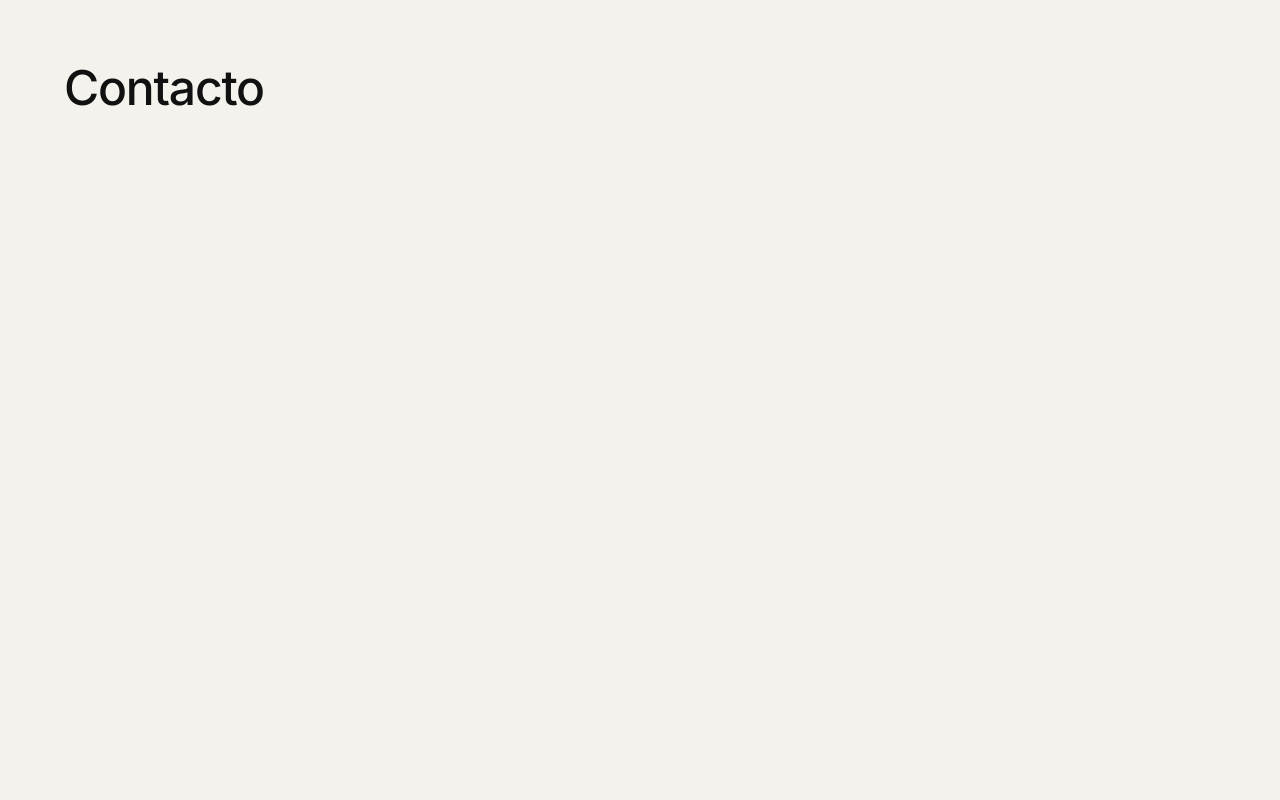
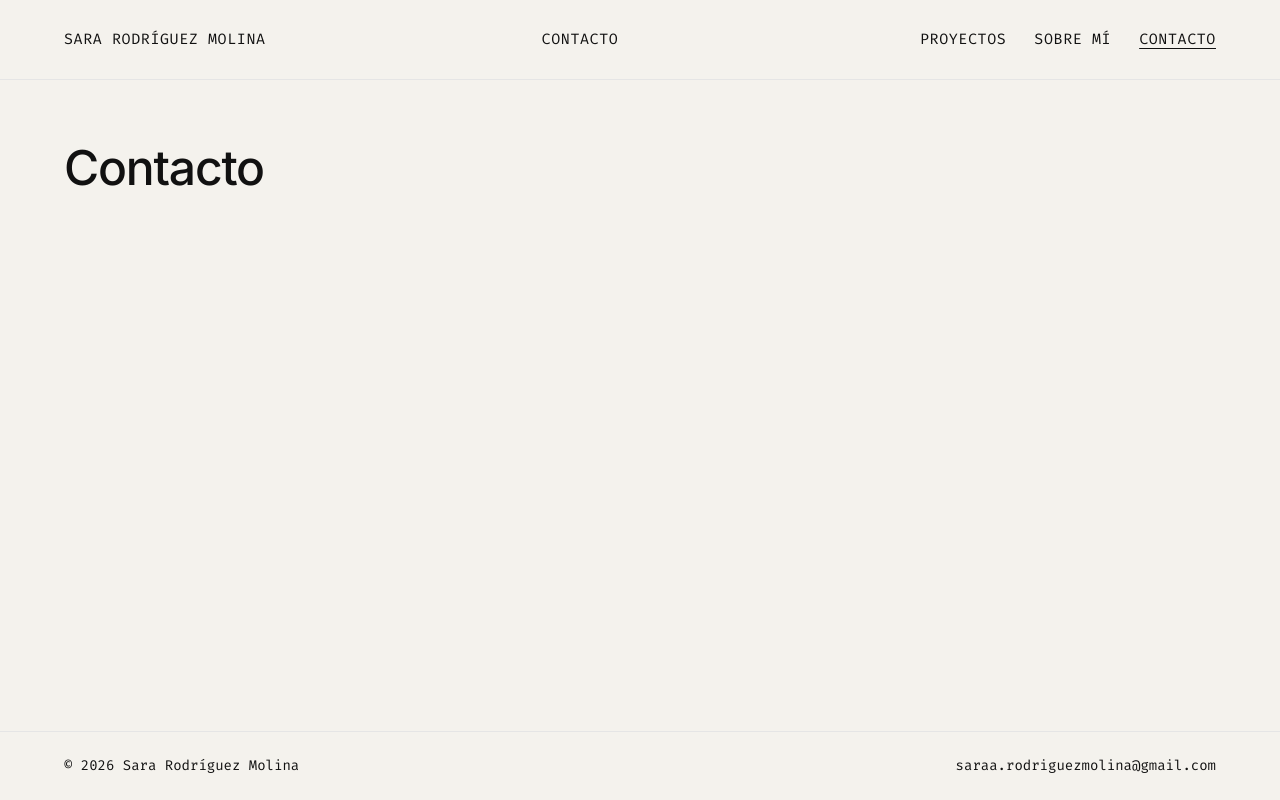
Before and after one commit to srodmol/portafolio-web, a Vue app: page /contacto in a window 1280 px wide. Built offline with nearby package versions, Linux system fonts and the light colour scheme.

Commit message:
Añadir cabecera con navegación y pie de página

```diff
--- a/src/App.vue
+++ b/src/App.vue
@@ -1,9 +1,14 @@
 <script setup lang="ts">
-
+import CabeceraWeb from '@/components/CabeceraWeb.vue'
+import PieWeb from '@/components/PieWeb.vue'
 </script>
 
 <template>
-  <main>
-    <RouterView />
-  </main>
+  <div class="flex min-h-screen flex-col">
+    <CabeceraWeb />
+    <main class="flex-1">
+      <RouterView />
+    </main>
+    <PieWeb />
+  </div>
 </template>
--- /dev/null
+++ b/src/components/CabeceraWeb.vue
@@ -0,0 +1,41 @@
+<script setup lang="ts">
+import { computed } from 'vue'
+import { useRoute } from 'vue-router'
+
+const route = useRoute()
+
+// Se recalculan solos cada vez que cambias de página
+const esInicio = computed(() => route.name === 'inicio')
+const seccion = computed(() => route.meta.titulo ?? '')
+
+const enlaces = [
+  { nombre: 'Proyectos', ruta: '/proyectos' },
+  { nombre: 'Sobre mí', ruta: '/sobre-mi' },
+  { nombre: 'Contacto', ruta: '/contacto' },
+]
+</script>
+
+<template>
+  <header
+    class="flex flex-wrap items-center justify-between gap-x-8 gap-y-4 border-b border-border px-[5vw] py-7 font-mono text-[15px] uppercase tracking-[0.04em]"
+  >
+    <!-- En la portada solo se ve la navegación -->
+    <template v-if="!esInicio">
+      <RouterLink to="/" class="flex-[1_1_240px] underline-offset-4 hover:underline">
+        Sara Rodríguez Molina
+      </RouterLink>
+      <span class="flex-[1_1_160px] text-center">{{ seccion }}</span>
+    </template>
+
+    <nav aria-label="Principal" class="flex flex-[1_1_360px] flex-wrap items-center justify-end gap-x-7 gap-y-2">
+      <RouterLink
+        v-for="enlace in enlaces"
+        :key="enlace.ruta"
+        :to="enlace.ruta"
+        class="underline-offset-4 hover:underline [&.router-link-active]:underline"
+      >
+        {{ enlace.nombre }}
+      </RouterLink>
+    </nav>
+  </header>
+</template>
--- /dev/null
+++ b/src/components/PieWeb.vue
@@ -0,0 +1,12 @@
+<script setup lang="ts">
+const anio = new Date().getFullYear()
+</script>
+
+<template>
+  <footer class="flex flex-wrap justify-between gap-x-8 gap-y-3 border-t border-border px-[5vw] py-6 font-mono text-sm">
+    <span>© {{ anio }} Sara Rodríguez Molina</span>
+    <a href="mailto:saraa.rodriguezmolina@gmail.com" class="underline-offset-4 hover:underline">
+      saraa.rodriguezmolina@gmail.com
+    </a>
+  </footer>
+</template>
```
